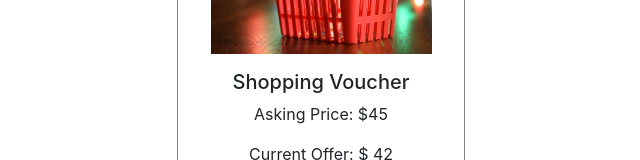
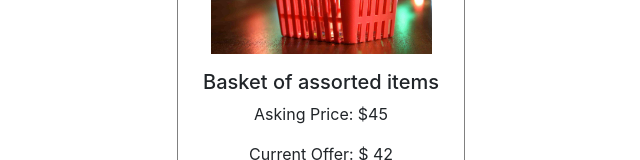
Before and after one commit to IkeGod30/zolimart_app, a React (Create React App) app in the folder haggle/: page / in a window 1280 px wide. Shown: the part 202-362 px from the top of the page, without its empty margins (319-959 px from the left). Built offline with nearby package versions, Linux system fonts and the light colour scheme.

Commit message:
Changed sample product text

```diff
--- a/haggle/src/components/ProductImage/ProductImage.jsx
+++ b/haggle/src/components/ProductImage/ProductImage.jsx
@@ -11,7 +11,7 @@
   }
 
   const asking = 45;
-  let Offer = 42; // Use State??
+  let Offer = 42; // Use useState...
   const OfferTen = asking * 0.1;
   const OfferFive = asking * 0.05;
   const OfferTwenty = asking * 0.2;
@@ -27,7 +27,6 @@
 
   function OfferPrice(e) {
     // const Offer = 0;
-    // let Offer = e.trarget.value;
     // const LAST_PRICE = askingPrice * 0.15;
     // let Offered_price = e.target.value;
 
@@ -42,7 +41,7 @@
   }
 
   function submitOffer(e) {
-    //  e.target.value;
+    //  e.target.value; // To be used in logic
   }
 
   return (
@@ -64,7 +63,7 @@
         />
         {/* <img src="..." class="card-img-top" alt="..."> */}
         <div className="card-body">
-          <h5 className="card-title">Shopping Voucher</h5>
+          <h5 className="card-title">Basket of assorted items</h5>
           <div>
             <p>Asking Price: ${asking} </p>
             <p>Current Offer: $ {Offer}</p>
```
